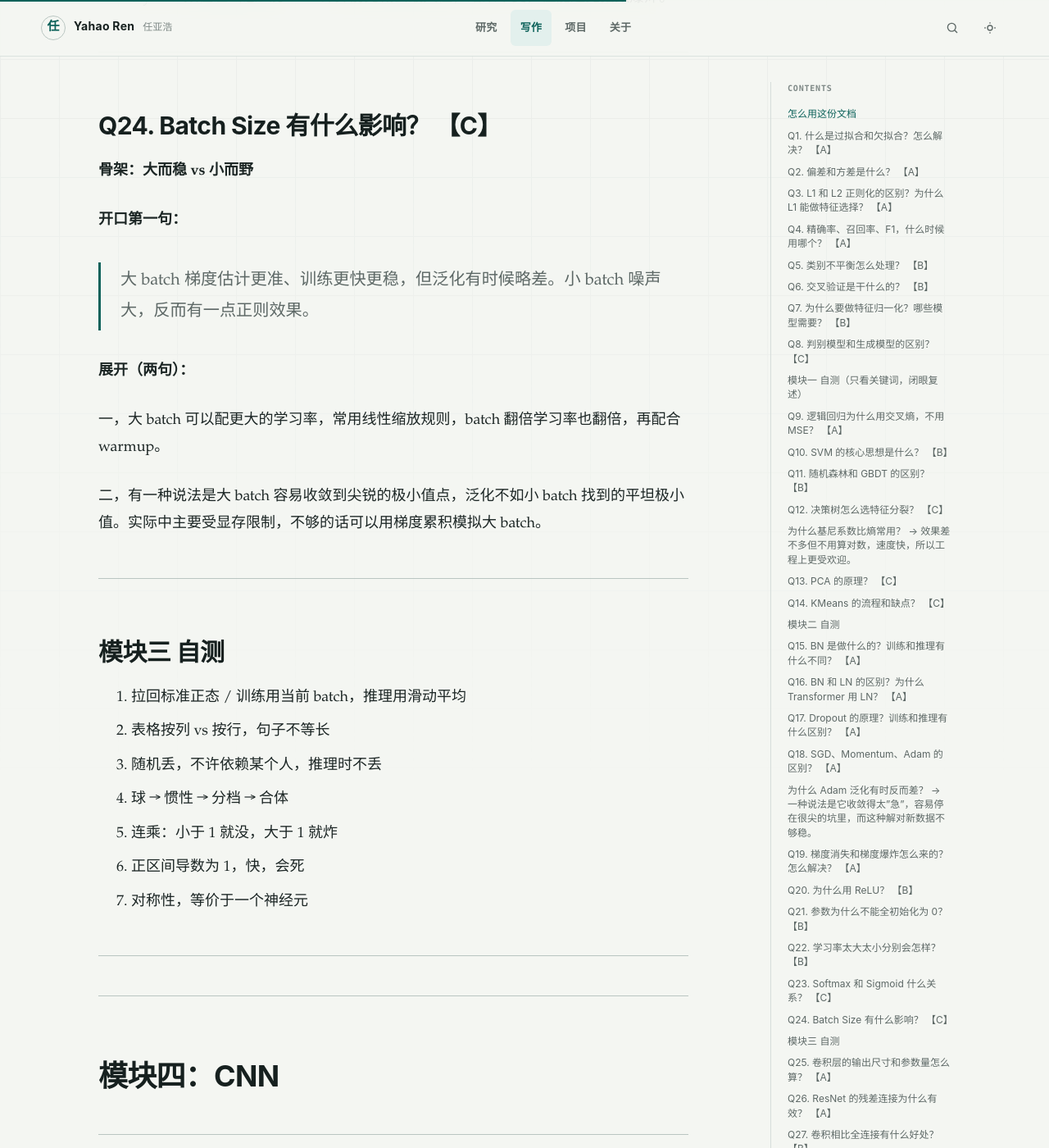
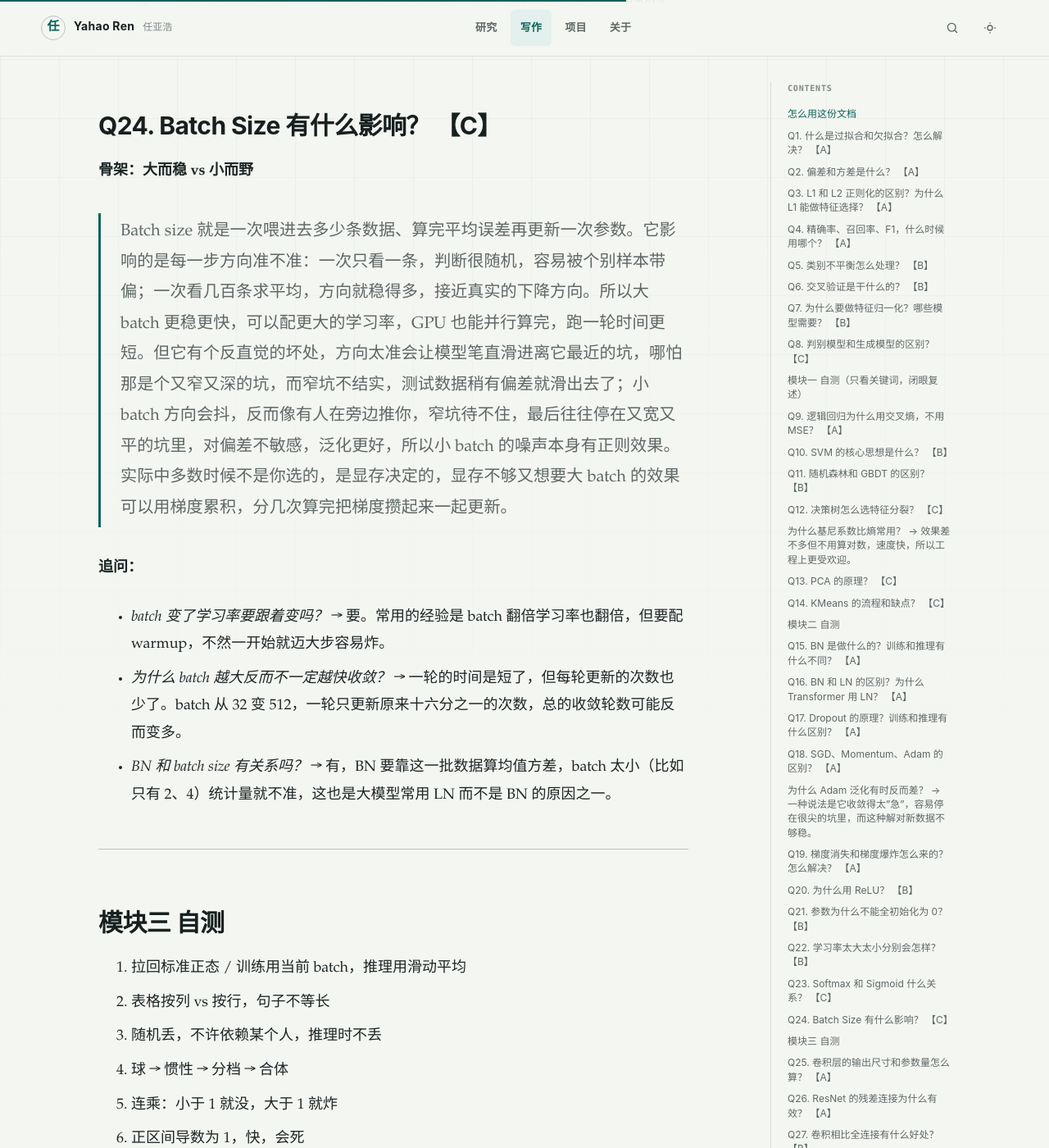
Before and after one commit to YahaoRen/yahaoren.github.io, a Jekyll site: the page built from _notes/机器学习 深度学习 面试背诵版.md, in a window 1280 px wide and 1400 px high, scrolled down 22216 px. Shown: the whole window at 82% size. Built offline with Jekyll 4.4.1, drawn with Linux system fonts in a browser that asks for light colours.

Commit message:
vault backup: 2026-08-30 18:14:48

```diff
--- a/_notes/机器学习 深度学习 面试背诵版.md
+++ b/_notes/机器学习 深度学习 面试背诵版.md
@@ -441,15 +441,13 @@ L2 是权重越小、推得越轻。从 1 推到 0.1 很快，从 0.1 推到 0.0
 
 **骨架：大而稳 vs 小而野**
 
-**开口第一句：**
+> Batch size 就是一次喂进去多少条数据、算完平均误差再更新一次参数。它影响的是每一步方向准不准：一次只看一条，判断很随机，容易被个别样本带偏；一次看几百条求平均，方向就稳得多，接近真实的下降方向。所以大 batch 更稳更快，可以配更大的学习率，GPU 也能并行算完，跑一轮时间更短。但它有个反直觉的坏处，方向太准会让模型笔直滑进离它最近的坑，哪怕那是个又窄又深的坑，而窄坑不结实，测试数据稍有偏差就滑出去了；小 batch 方向会抖，反而像有人在旁边推你，窄坑待不住，最后往往停在又宽又平的坑里，对偏差不敏感，泛化更好，所以小 batch 的噪声本身有正则效果。实际中多数时候不是你选的，是显存决定的，显存不够又想要大 batch 的效果可以用梯度累积，分几次算完把梯度攒起来一起更新。
 
-> 大 batch 梯度估计更准、训练更快更稳，但泛化有时候略差。小 batch 噪声大，反而有一点正则效果。
+**追问：**
 
-**展开（两句）：**
-
-一，大 batch 可以配更大的学习率，常用线性缩放规则，batch 翻倍学习率也翻倍，再配合 warmup。
-
-二，有一种说法是大 batch 容易收敛到尖锐的极小值点，泛化不如小 batch 找到的平坦极小值。实际中主要受显存限制，不够的话可以用梯度累积模拟大 batch。
+- _batch 变了学习率要跟着变吗？_ → 要。常用的经验是 batch 翻倍学习率也翻倍，但要配 warmup，不然一开始就迈大步容易炸。
+- _为什么 batch 越大反而不一定越快收敛？_ → 一轮的时间是短了，但每轮更新的次数也少了。batch 从 32 变 512，一轮只更新原来十六分之一的次数，总的收敛轮数可能反而变多。
+- _BN 和 batch size 有关系吗？_ → 有，BN 要靠这一批数据算均值方差，batch 太小（比如只有 2、4）统计量就不准，这也是大模型常用 LN 而不是 BN 的原因之一。
 
 ---
 
```
